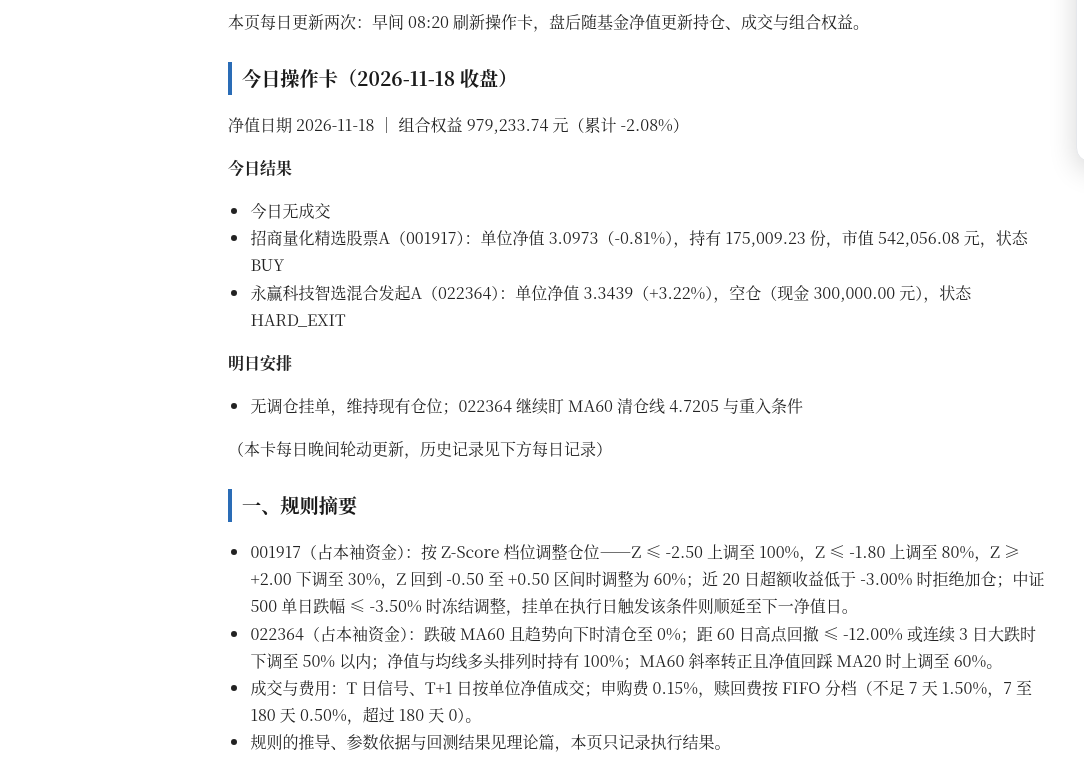
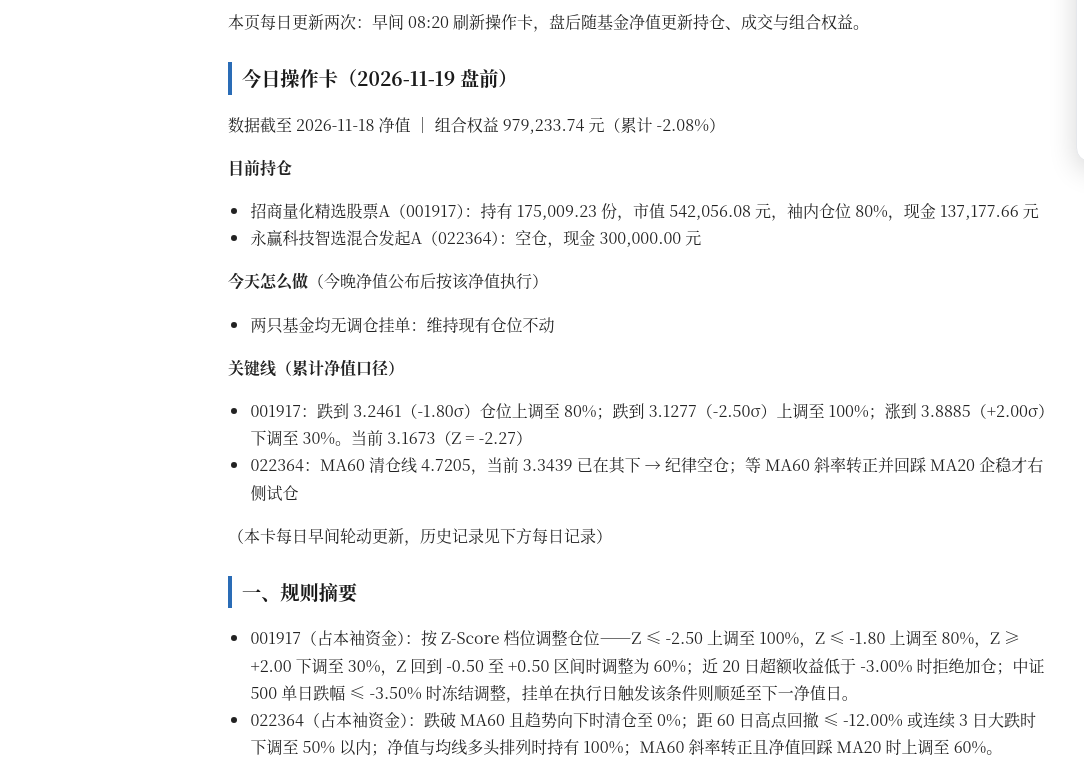
Before and after one commit to osugaBin/dailystocks, a plain HTML site: page custom/数据掘金/2026-11-06-SGu-双基金核心卫星模拟仓.html in a window 1280 px wide. Shown: the part 568-1331 px from the top of the page, 0-1084 px from the left. Drawn offline with Linux system fonts and the light colour scheme.

Commit message:
reports: 2026-11-19 自动更新

```diff
--- a/custom/数据掘金/2026-11-06-SGu-双基金核心卫星模拟仓.html
+++ b/custom/数据掘金/2026-11-06-SGu-双基金核心卫星模拟仓.html
@@ -20,19 +20,23 @@
 <p>本页每日更新两次：早间 08:20 刷新操作卡，盘后随基金净值更新持仓、成交与组合权益。</p>
 <!-- DAILY-CARD:START -->
 
-<h2>今日操作卡（2026-11-18 收盘）</h2>
-<p>净值日期 2026-11-18 ｜ 组合权益 979,233.74 元（累计 -2.08%）</p>
-<p><strong>今日结果</strong></p>
+<h2>今日操作卡（2026-11-19 盘前）</h2>
+<p>数据截至 2026-11-18 净值 ｜ 组合权益 979,233.74 元（累计 -2.08%）</p>
+<p><strong>目前持仓</strong></p>
 <ul>
-<li>今日无成交</li>
-<li>招商量化精选股票A（001917）：单位净值 3.0973（-0.81%），持有 175,009.23 份，市值 542,056.08 元，状态 BUY</li>
-<li>永赢科技智选混合发起A（022364）：单位净值 3.3439（+3.22%），空仓（现金 300,000.00 元），状态 HARD_EXIT</li>
+<li>招商量化精选股票A（001917）：持有 175,009.23 份，市值 542,056.08 元，袖内仓位 80%，现金 137,177.66 元</li>
+<li>永赢科技智选混合发起A（022364）：空仓，现金 300,000.00 元</li>
 </ul>
-<p><strong>明日安排</strong></p>
+<p><strong>今天怎么做</strong>（今晚净值公布后按该净值执行）</p>
 <ul>
-<li>无调仓挂单，维持现有仓位；022364 继续盯 MA60 清仓线 4.7205 与重入条件</li>
+<li>两只基金均无调仓挂单：维持现有仓位不动</li>
 </ul>
-<p>（本卡每日晚间轮动更新，历史记录见下方每日记录）</p>
+<p><strong>关键线（累计净值口径）</strong></p>
+<ul>
+<li>001917：跌到 3.2461（-1.80σ）仓位上调至 80%；跌到 3.1277（-2.50σ）上调至 100%；涨到 3.8885（+2.00σ）下调至 30%。当前 3.1673（Z = -2.27）</li>
+<li>022364：MA60 清仓线 4.7205，当前 3.3439 已在其下 → 纪律空仓；等 MA60 斜率转正并回踩 MA20 企稳才右侧试仓</li>
+</ul>
+<p>（本卡每日早间轮动更新，历史记录见下方每日记录）</p>
 <!-- DAILY-CARD:END -->
 
 <h2>一、规则摘要</h2>
@@ -124,7 +128,7 @@
 <li>启动信号（截至 2026-11-05 净值）：001917 单位净值 3.3119（当日 +2.51%），Z-Score -1.30、Alpha_{20d} +3.05%，状态 NEUTRAL ——按规则建立 60% 标准底仓，挂单于今晚净值执行申购（约 420,000.00 元）；022364 单位净值 3.7014（当日 -2.89%），累计净值 3.7014 远低于 MA60 清仓线 5.0157，MA60 斜率 -0.02106/日，距 60 日高点回撤 -35.62%，状态 HARD_EXIT——30 万元全额现金空仓观望。</li>
 <li>两年回测见理论篇（2026-11-06 修订：档位触发与 FIFO 分档费率口径）：双状态机组合最大回撤 -17.84%，买入持有组合 -34.61%。</li>
 </ul>
-<p class="meta"><span class="lz">2026-11-06 发布 · 2026-11-18 更新 · 类型：数据掘金</span><span class="le">Published 2026-11-06 · Updated 2026-11-18 · Data Mining</span></p>
+<p class="meta"><span class="lz">2026-11-06 发布 · 2026-11-19 更新 · 类型：数据掘金</span><span class="le">Published 2026-11-06 · Updated 2026-11-19 · Data Mining</span></p>
 <footer class="site-foot"><span class="lz">本站内容由定时任务自动生成，仅供学习参考，不构成投资建议。</span><span class="le">Content on this site is generated automatically on a schedule, for study and reference only. Not investment advice.</span></footer>
 </div>
 <div id="donatefloat">
```
Also changed, not shown: archive-data.html (+1 -1 lines), index.html (+1 -1 lines), 1 other file.
